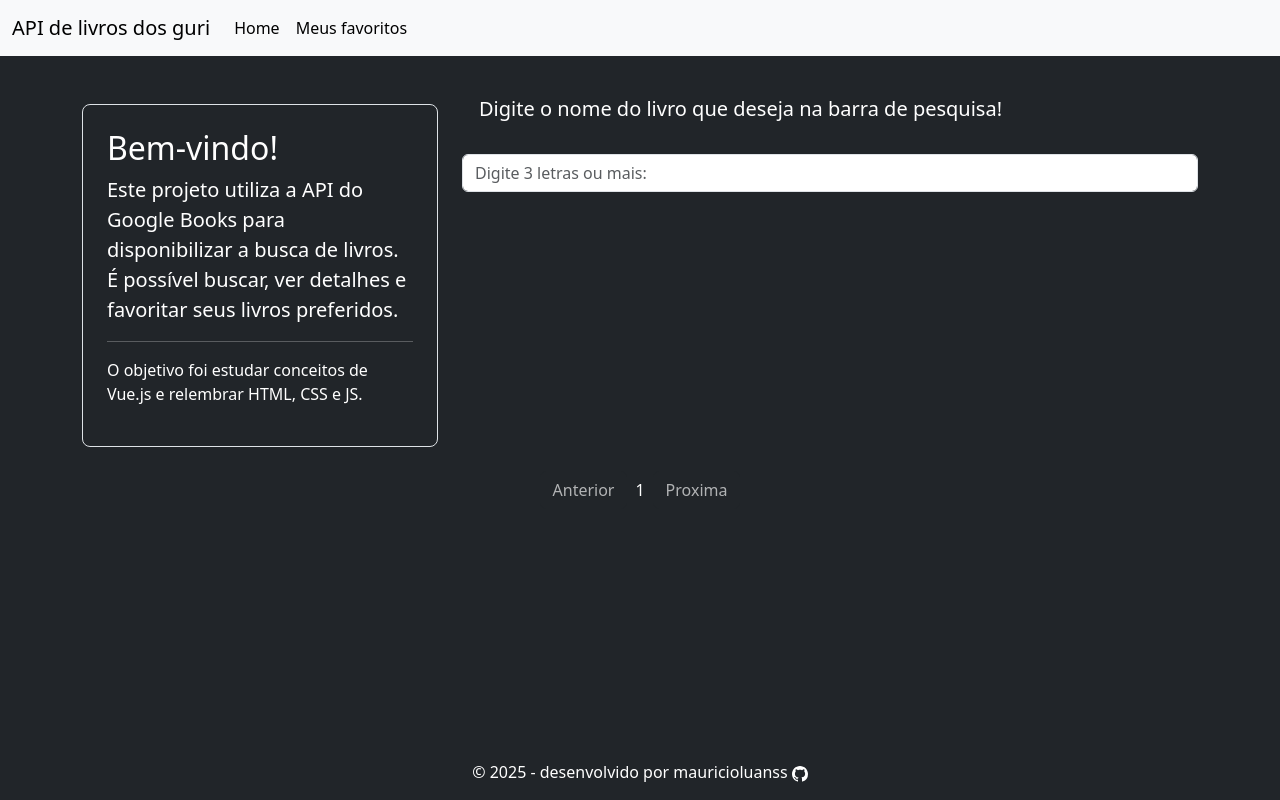
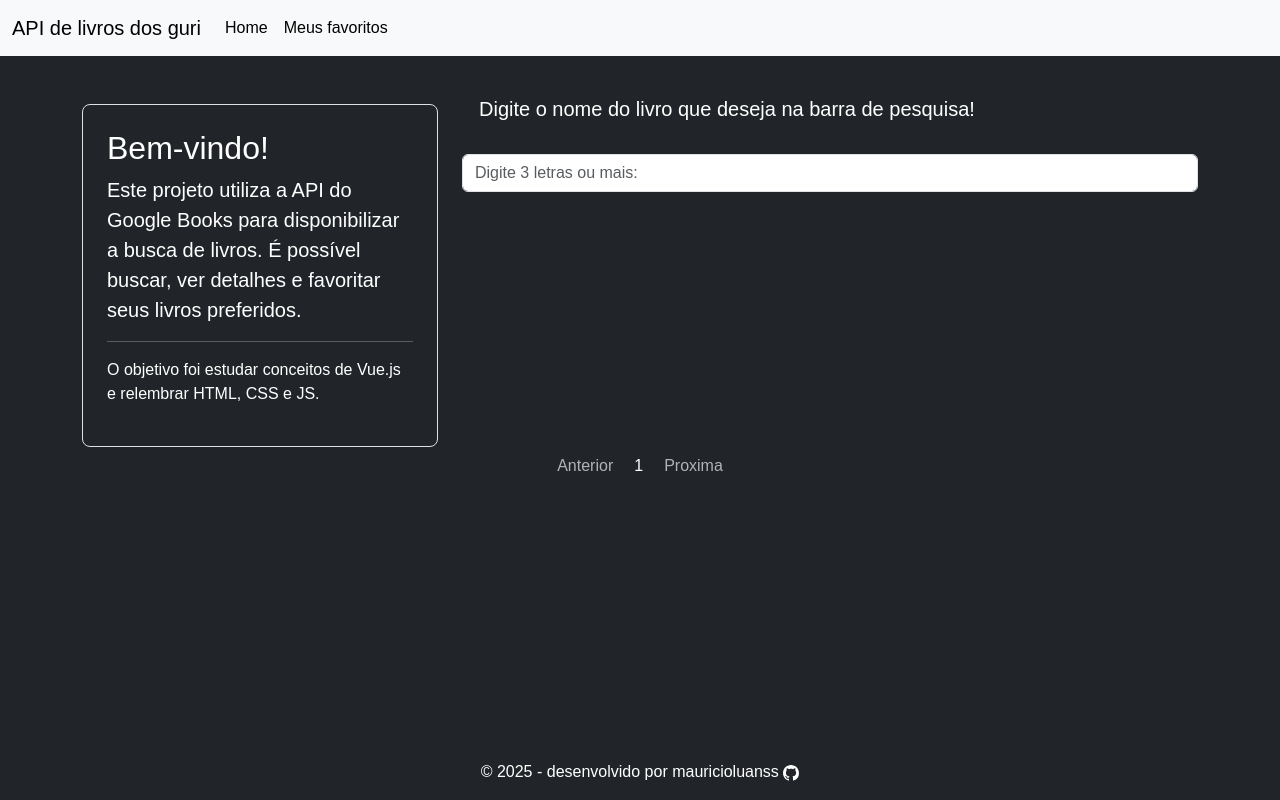
Before and after one commit to mauricioluanss/Desafio-Tecnico-Front-End, a Vue app: page / in a window 1280 px wide. Built offline with nearby package versions, Linux system fonts and the light colour scheme.

Commit message:
atualizacoes

```diff
--- a/index.html
+++ b/index.html
@@ -3,6 +3,7 @@
   <head>
     <meta charset="UTF-8">
     <meta name="viewport" content="width=device-width, initial-scale=1.0">
+    <link rel="stylesheet" href="src/assets/style.css">
     <title>app</title>
   </head>
   <body>
--- a/src/App.vue
+++ b/src/App.vue
@@ -1,5 +1,5 @@
 <template>
-  <div id="app" class="d-flex flex-column min-vh-100 text-bg-dark"> <!-- text-bg-dark -->
+  <div id="app" class="d-flex flex-column min-vh-100 text-bg-dark">
     <header>
       <NavBar />
     </header>
@@ -13,15 +13,15 @@
 </template>
 
 <script>
-import { RouterView } from 'vue-router';
+import { RouterView } from 'vue-router'
 import NavBar from '@/components/NavBar.vue'
-import FooterBar from './components/FooterBar.vue';
+import FooterBar from './components/FooterBar.vue'
 
 export default {
   components: {
     RouterView,
     NavBar,
-    FooterBar
+    FooterBar,
   },
 }
 </script>
--- /dev/null
+++ b/src/assets/style.css
@@ -0,0 +1,3 @@
+#app {
+  font-family: 'arial', sans-serif;
+}
--- a/src/components/CardLivro.vue
+++ b/src/components/CardLivro.vue
@@ -1,15 +1,18 @@
 <template>
-  <div class="card mb-3 mt-2" style="max-width: 400px;">
+  <div class="card mb-3 mt-2" style="max-width: 400px">
     <div class="row g-0">
       <div class="col-md-4">
-        <img :src="thumbnail" class="img-fluid rounded-start" alt="capa do livro">
+        <img :src="thumbnail" class="img-fluid rounded-start" alt="capa do livro" />
       </div>
+
       <div class="col-md-8">
         <div class="card-body">
           <RouterLink class="nav-link active" :to="`/livro/${livro.id}`">
             <h5 class="card-title fs-6 text-light">{{ titulo }}</h5>
           </RouterLink>
-          <p class="card-text"><small class="text-white-50">{{ autor }}</small></p>
+          <p class="card-text">
+            <small class="text-white-50">{{ autor }}</small>
+          </p>
         </div>
       </div>
     </div>
@@ -64,6 +67,6 @@ export default {
 small {
   font-size: 12px;
   font-style: italic;
-  line-height: 10q;
+  line-height: 10Q;
 }
 </style>
--- a/src/components/InputBuscaLivros.vue
+++ b/src/components/InputBuscaLivros.vue
@@ -3,26 +3,34 @@
     <div class="col-md-4 mt-4">
       <div class="p-4 bg-dark border rounded-3">
         <h2 class="text-white">Bem-vindo!</h2>
+
         <p class="lead text-white">
-          Este projeto utiliza a API do Google Books para disponibilizar a busca de livros. É possível buscar, ver
-          detalhes e favoritar seus livros preferidos.
+          Este projeto utiliza a API do Google Books para disponibilizar a busca de livros. É
+          possível buscar, ver detalhes e favoritar seus livros preferidos.
         </p>
-        <hr>
-        <p>
-          O objetivo foi estudar conceitos de Vue.js e relembrar HTML, CSS e JS.
-        </p>
+        <hr />
+        <p>O objetivo foi estudar conceitos de Vue.js e relembrar HTML, CSS e JS.</p>
       </div>
     </div>
 
     <div class="col-md-8">
       <form>
-        <h5 class="alert">
-          Digite o nome do livro que deseja na barra de pesquisa!
-        </h5>
-        <input class="form-control" type="text" placeholder="Digite 3 letras ou mais: "
-          aria-label="input pra busca do livro" id="floatingInputValue" v-model="input" />
+        <h5 class="alert">Digite o nome do livro que deseja na barra de pesquisa!</h5>
+
+        <input
+          class="form-control"
+          type="text"
+          placeholder="Digite 3 letras ou mais: "
+          aria-label="input pra busca do livro"
+          id="floatingInputValue"
+          v-model="input"
+        />
         <div class="row">
-          <div v-for="livro in livrosEncontrados" :key="livro.id" class="col-12 col-md-6 col-lg-4 mb-4">
+          <div
+            v-for="livro in livrosEncontrados"
+            :key="livro.id"
+            class="col-12 col-md-6 col-lg-4 mb-4"
+          >
             <CardLivro :livro="livro" />
           </div>
         </div>
@@ -31,11 +39,24 @@
   </div>
 
   <div class="row">
-    <div class="col align-items-center d-flex justify-content-center mt-4">
-      <button type="button" class="btn btn-dark" :disabled="paginaAtual === 1" @click="paginaAnterior">Anterior</button>
+    <div class="col align-items-center d-flex justify-content-center">
+      <button
+        type="button"
+        class="btn btn-dark"
+        :disabled="paginaAtual === 1"
+        @click="paginaAnterior"
+      >
+        Anterior
+      </button>
       <span class="mx-2">{{ paginaAtual }}</span>
-      <button type="button" class="btn btn-dark" :disabled="desabilitaProximaPag"
-        @click="proximaPagina">Proxima</button>
+      <button
+        type="button"
+        class="btn btn-dark"
+        :disabled="desabilitaProximaPag"
+        @click="proximaPagina"
+      >
+        Proxima
+      </button>
     </div>
   </div>
 </template>
--- a/src/components/alerts/AlertFavoritos.vue
+++ b/src/components/alerts/AlertFavoritos.vue
@@ -9,8 +9,8 @@ export default {
   props: {
     mensagem: {
       type: String,
-      required: true
-    }
-  }
+      required: true,
+    },
+  },
 }
 </script>
--- a/src/components/icons/IconFavoritoDesabilitado.vue
+++ b/src/components/icons/IconFavoritoDesabilitado.vue
@@ -9,6 +9,7 @@
 svg {
   height: 50px;
   width: 50px;
+  fill: #ffd000;
 }
 
 svg:hover {
--- a/src/components/icons/IconFavoritoHabilitado.vue
+++ b/src/components/icons/IconFavoritoHabilitado.vue
@@ -9,6 +9,7 @@
 svg {
   height: 50px;
   width: 50px;
+  fill: #ffe600;
 }
 
 svg:hover {
--- a/src/views/DetalhesCardLivro.vue
+++ b/src/views/DetalhesCardLivro.vue
@@ -9,12 +9,25 @@
       </div>
 
       <div class="col-md-7 mt-5">
-        autores: {{ autores }} <br />
-        editora: {{ editora }} <br />
-        data de publicação: {{ dataPublicacao }} <br />
-        paginas: {{ numeroPaginas }} <br />
-        categorias : {{ categorias }} <br />
-        descrição: <span v-html="descricao" /> <br />
+        <div class="row">
+          <div class="col-md-3">
+            <dt>Autores</dt>
+            <dd>{{ autores }}</dd>
+            <dt>Editora</dt>
+            <dd>{{ editora }}</dd>
+            <dt>Publicação</dt>
+            <dd>{{ dataPublicacao }}</dd>
+            <dt>Paginas</dt>
+            <dd>{{ numeroPaginas }}</dd>
+            <dt>Categorias</dt>
+            <dd>{{ categorias }}</dd>
+          </div>
+
+          <div class="col-md-9">
+            <dt>Descrição</dt>
+            <dd v-html="descricao"></dd>
+          </div>
+        </div>
       </div>
 
       <div class="col-md-1 mt-5">
@@ -23,7 +36,6 @@
           <IconFavoritoHabilitado v-else />
         </button>
       </div>
-
     </div>
   </div>
 </template>
@@ -120,7 +132,7 @@ export default {
       setTimeout(() => {
         this.statusAlertaFavorito = false
       }, 3000)
-    }
+    },
   },
 }
 </script>
--- a/src/views/PgBuscaLivros.vue
+++ b/src/views/PgBuscaLivros.vue
@@ -2,12 +2,12 @@
   <InputBuscaLivros />
 </template>
 <script>
-import InputBuscaLivros from '@/components/InputBuscaLivros.vue';
+import InputBuscaLivros from '@/components/InputBuscaLivros.vue'
 
 export default {
   components: {
     InputBuscaLivros,
-  }
+  },
 }
 </script>
 <style></style>
```
Also changed, not shown: src/components/FooterBar.vue (+11 -5 lines), src/components/NavBar.vue (+12 -3 lines).
